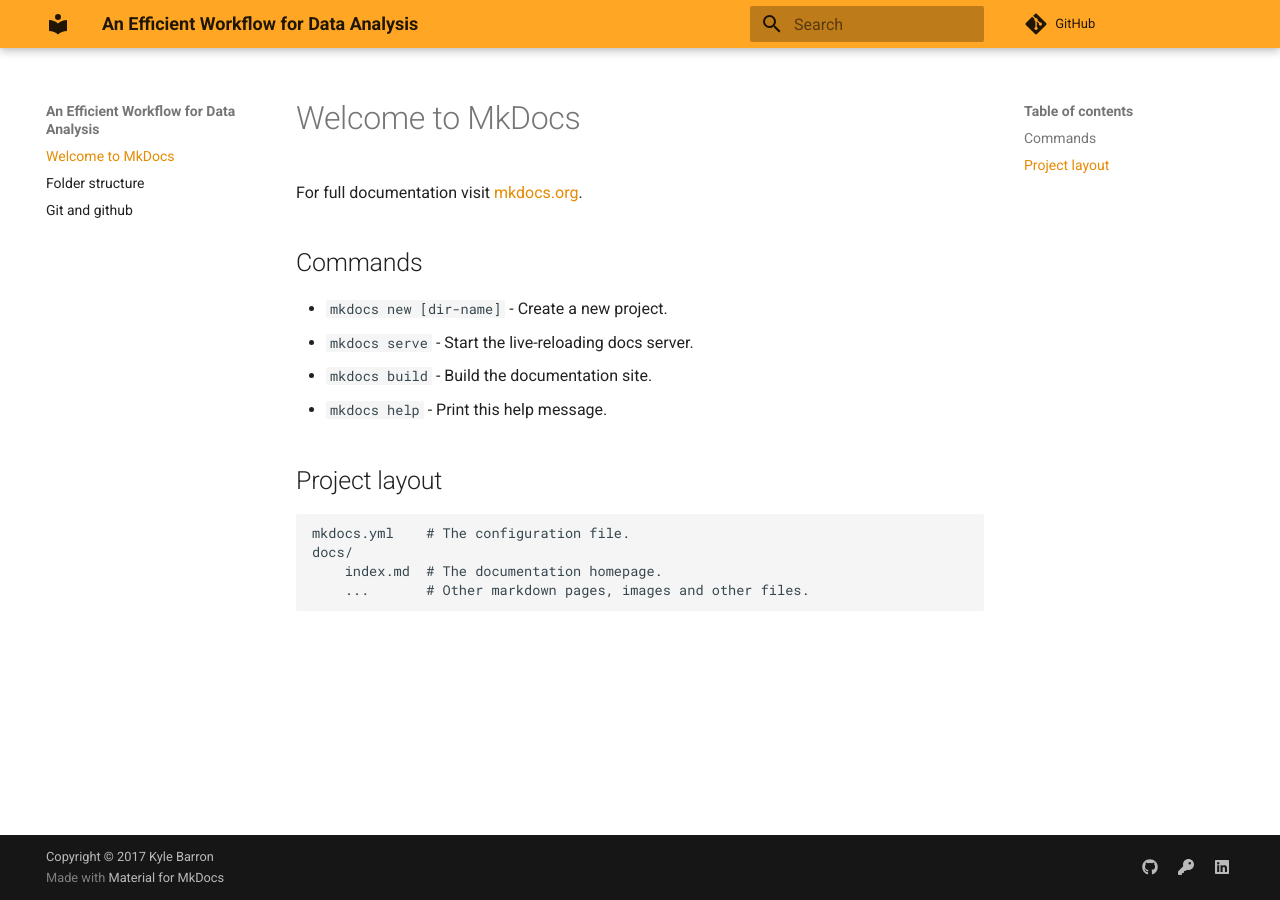
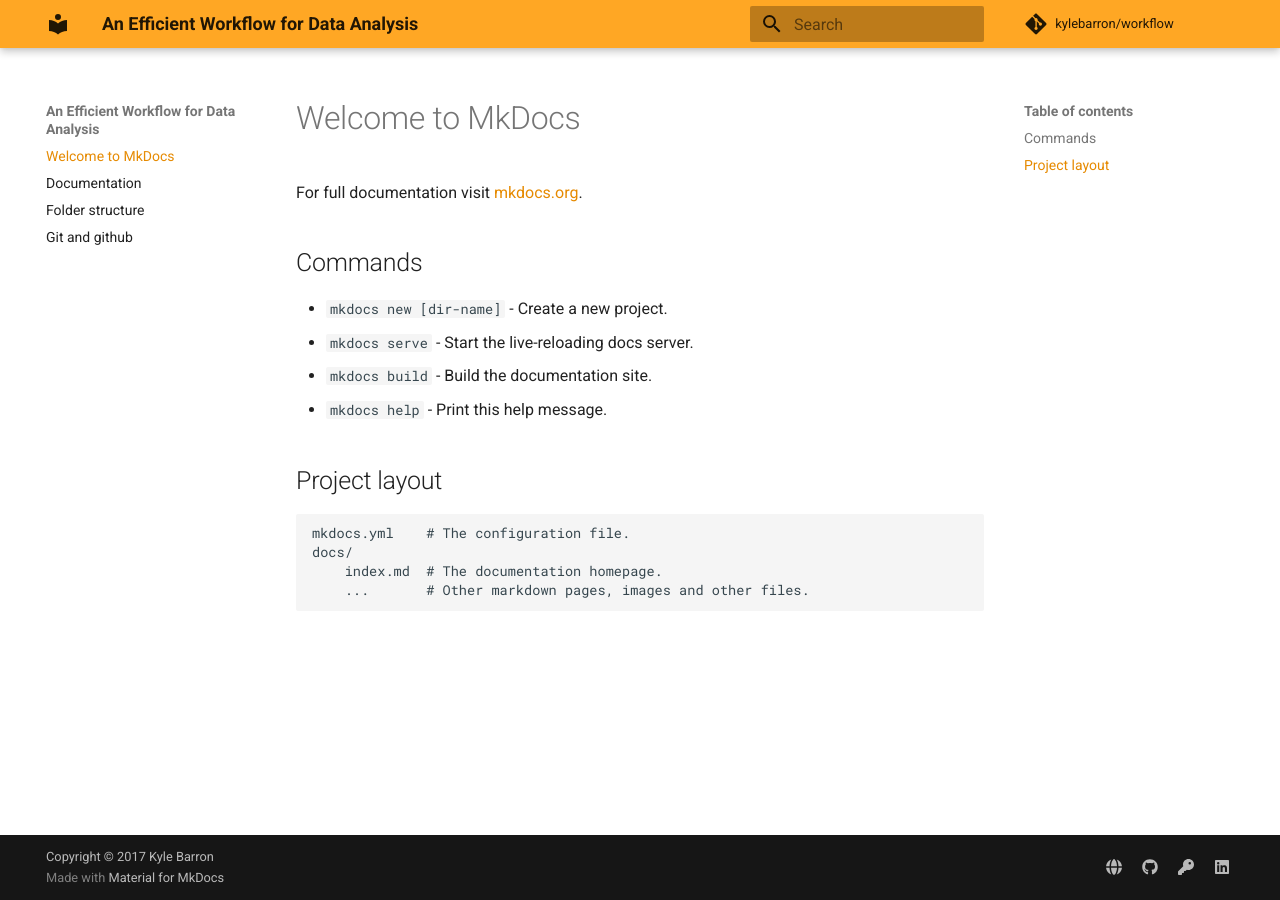
Before and after one commit to kylebarron/workflow, an MkDocs documentation site: the page built from docs/index.md, in a window 1280 px wide. Built offline with MkDocs 1.6.1 and Material for MkDocs 9.7.7, drawn with Linux system fonts in a browser that asks for light colours; comment, search, counter and statistics services are not loaded.

```diff
--- a/mkdocs.yml
+++ b/mkdocs.yml
@@ -10,7 +10,7 @@ site_author: 'Kyle Barron'
 
 # Repository
 repo_url: 'https://github.com/kylebarron/workflow'
-edit_uri: 'blob/master/docs'
+repo_name: 'kylebarron/workflow'
 
 # Copyright
 copyright: 'Copyright &copy; 2017 Kyle Barron'
@@ -25,6 +25,8 @@ extra:
         accent: 'light blue'
     # font: Roboto
     social:
+        - type: 'globe'
+          link: 'https://kylebarron.github.io'
         - type: 'github'
           link: 'https://github.com/kylebarron'
         - type: 'key'
```
Also changed, not shown: docs/documentation.md (added), site/folder_structure/index.html, site/git_and_github/index.html, site/index.html, 1 other file.
